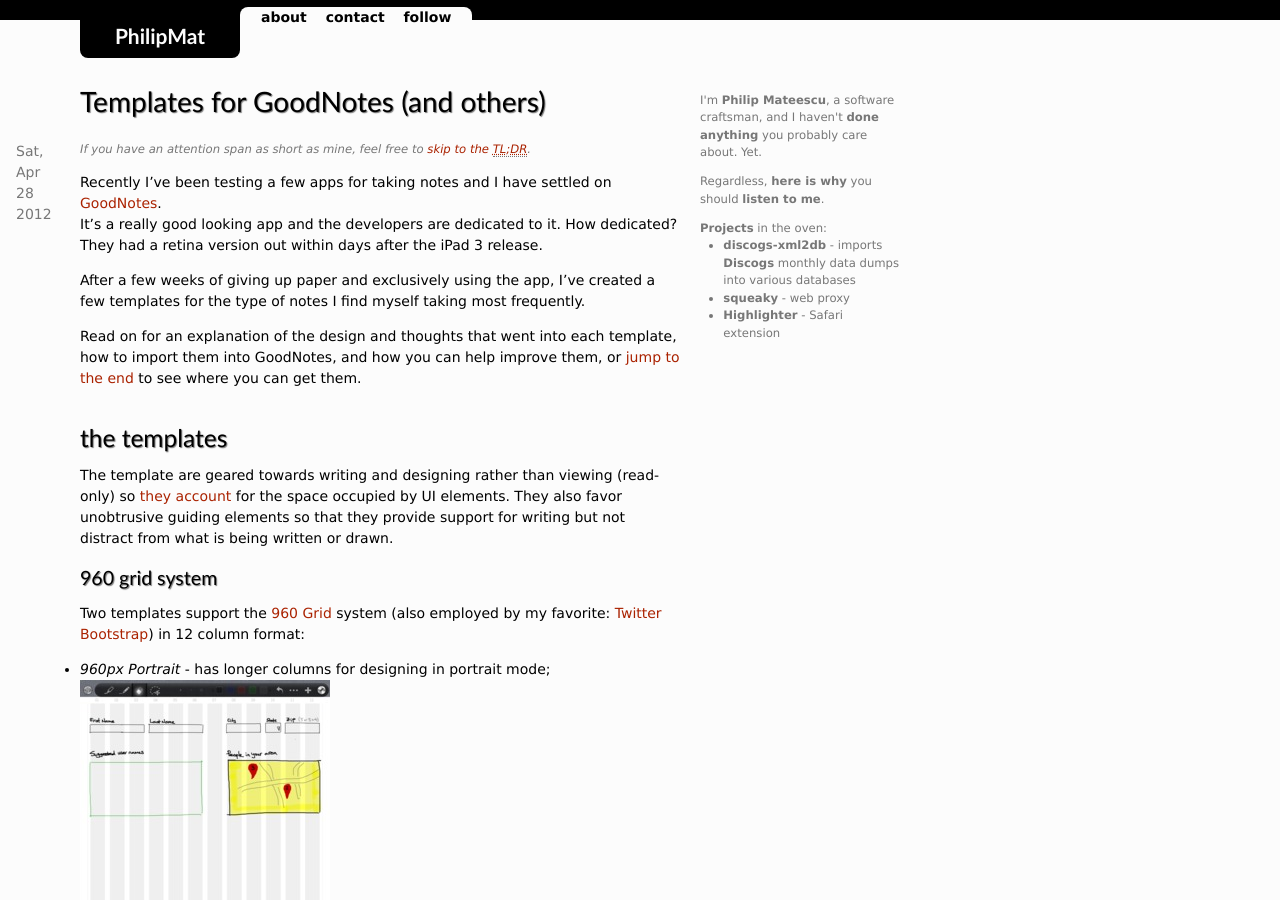
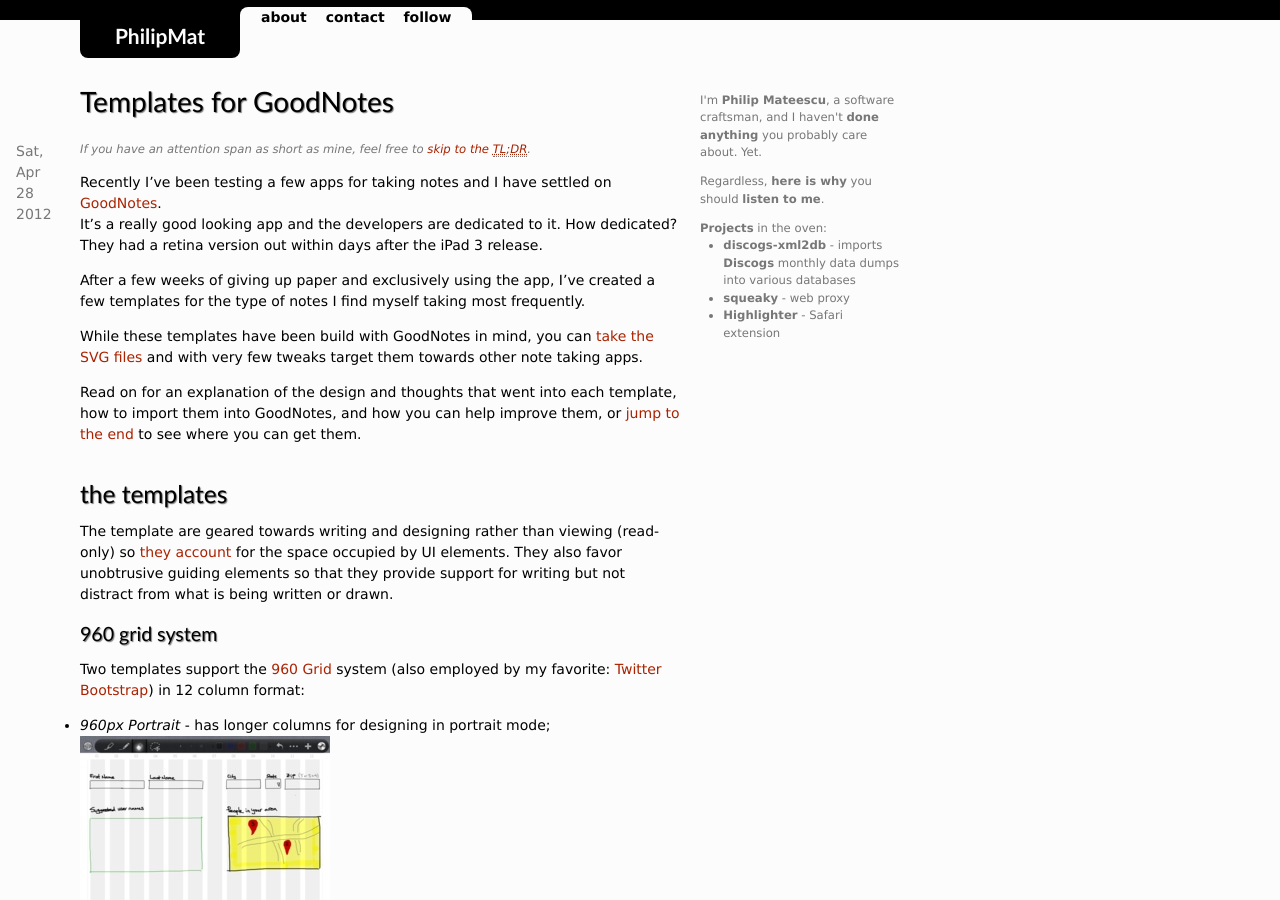
Before and after one commit to philipmat/philipmat.github.io, a Jekyll site: the page built from _posts/2012-04-28-goodnotes_templates.md, in a window 1280 px wide and 900 px high. Built offline with Jekyll 4.4.1, drawn with Linux system fonts in a browser that asks for light colours; Markdown is read by kramdown in place of the engine named in the settings; some of the changed text lies outside the part shown.

Commit message:
modify to mention other notes apps

```diff
--- a/_posts/2012-04-28-goodnotes_templates.md
+++ b/_posts/2012-04-28-goodnotes_templates.md
@@ -1,5 +1,5 @@
 ---
-title: Templates for GoodNotes (and others)
+title: Templates for GoodNotes
 snippet: Templates for GoodNotes and other notes applications
 layout: post
 has_tldr: true
@@ -31,6 +31,10 @@
 
 After a few weeks of giving up paper and exclusively using the app,
 I've created a few templates for the type of notes I find myself taking most frequently.
+
+While these templates have been build with GoodNotes in mind, you can
+[take the SVG files](#tech_notes) and with very few tweaks target them towards other
+note taking apps.
 
 Read on for an explanation of the design and thoughts that went into
 each template, how to import them into GoodNotes, and how you can
@@ -189,6 +193,8 @@
 However, since the SVG files are text they are effectively the *source code*
 for the templates, something I can certainly appreciate as a software engineer.
 
+As a bonus, you need but a text editor to quickly change their dimensions
+and create templates for another note taking app (e.g. Penultimate).
 
 <a name="tldr"> </a>
 
```
